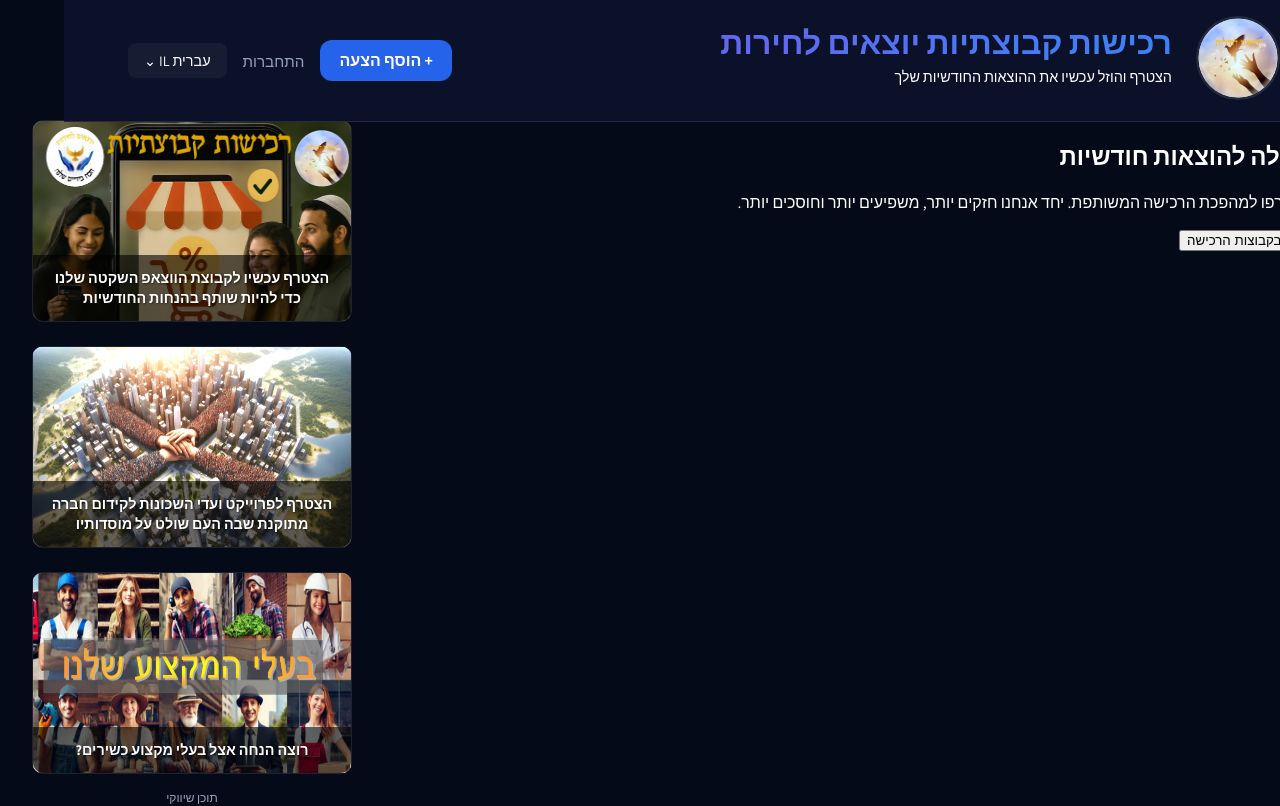
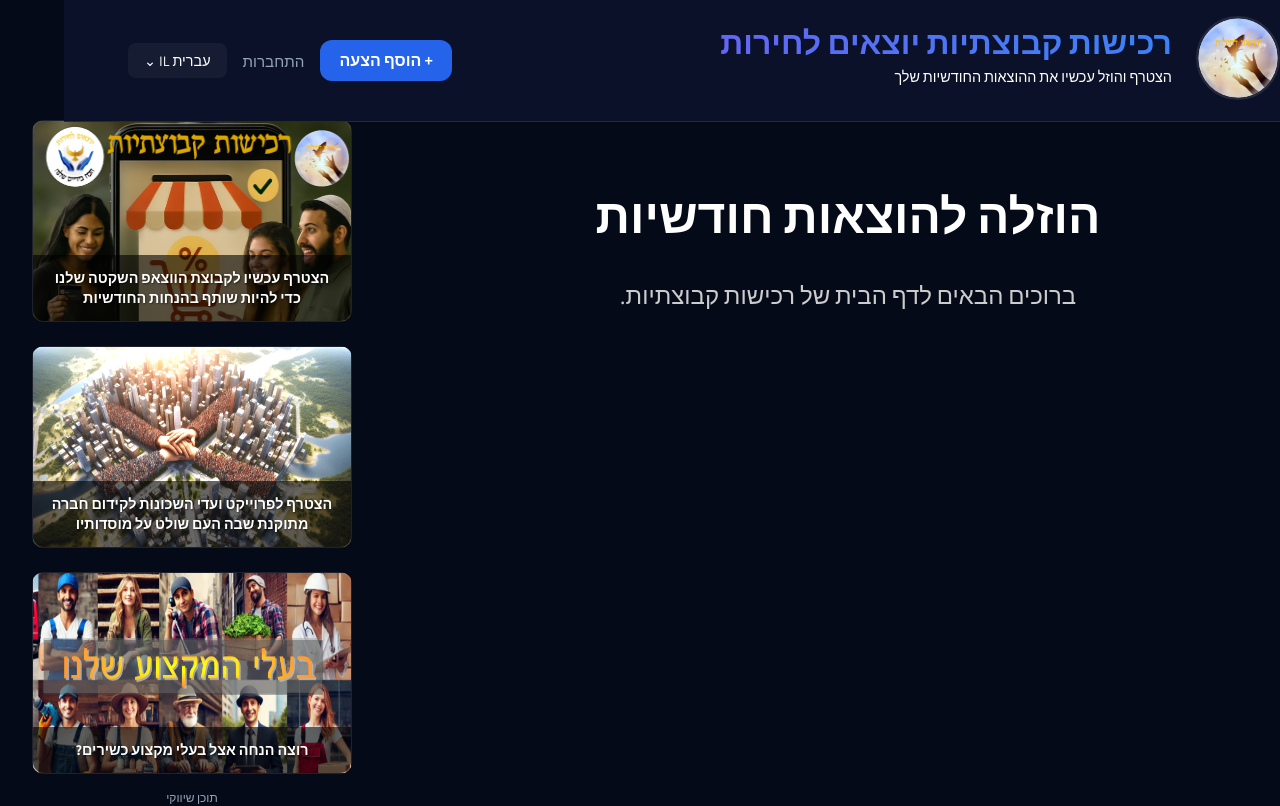
Before and after one commit to gofreeil/purchasing_groups, a SvelteKit app: page / in a window 1280 px wide. Shown: the top 806 px of the page. Built offline with nearby package versions, Linux system fonts and the light colour scheme.

Commit message:
דף בית

```diff
--- a/src/routes/+page.svelte
+++ b/src/routes/+page.svelte
@@ -1,18 +1,10 @@
 <svelte:head>
-    <title>רכישות קבוציות - עוצמה בצרכנות</title>
-    <meta
-        name="description"
-        content="פלטפורמה מתקדמת לרכישות קבוציות והטבות בלעדיות לקהילה"
-    />
+    <title>הוזלה להוצאות חודשיות</title>
 </svelte:head>
 
-<main class="premium-container">
-    <section class="hero">
-        <h1 class="title-gradient">הוזלה להוצאות חודשיות</h1>
-        <p class="subtitle">
-            הצטרפו למהפכת הרכישה המשותפת. יחד אנחנו חזקים יותר, משפיעים יותר
-            וחוסכים יותר.
-        </p>
-        <button class="cta-button">צפו בקבוצות הרכישה</button>
-    </section>
-</main>
+<div style="padding: 2rem; text-align: center;">
+    <h1 style="font-size: 3rem; color: white;">הוזלה להוצאות חודשיות</h1>
+    <p style="font-size: 1.5rem; color: #ccc;">
+        ברוכים הבאים לדף הבית של רכישות קבוצתיות.
+    </p>
+</div>
```
